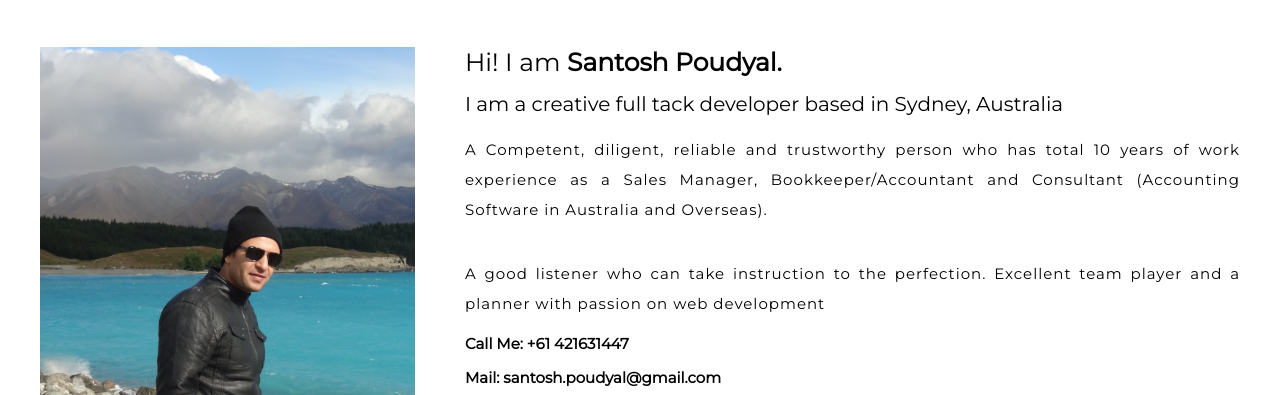
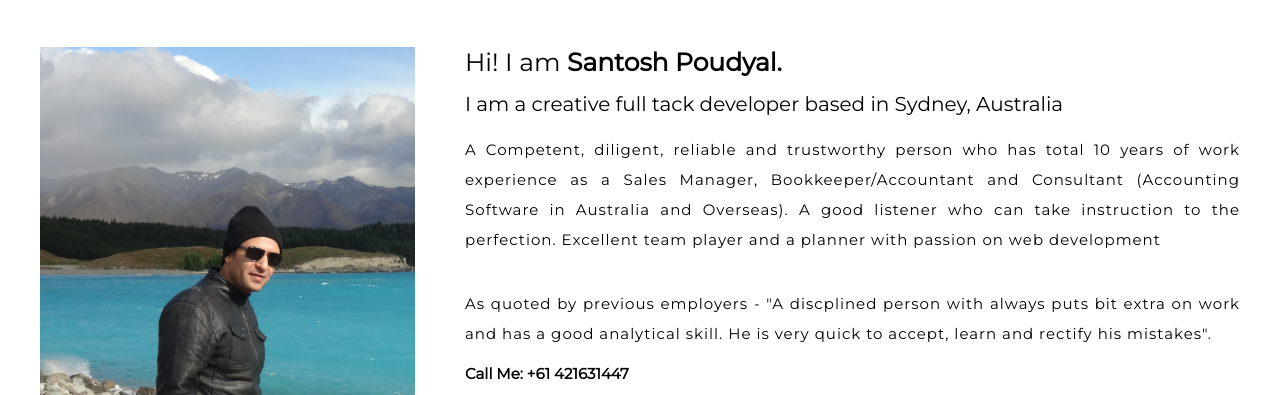
Before and after one commit to Santosh2167/santosh2167.github.io, a plain HTML site: page index.html in a window 1280 px wide. Shown: the part 920-1315 px from the top of the page. Drawn offline with nearby package versions, Linux system fonts and the light colour scheme.

Commit message:
changed description on self

```diff
--- a/index.html
+++ b/index.html
@@ -87,8 +87,9 @@
                         <p class="name-line">Hi! I am <strong>Santosh Poudyal.</strong><p>
                         <p class="name-subline">I am a creative full tack developer based in Sydney, Australia</p><br>
                         <p class="about-me-description">A Competent, diligent, reliable and trustworthy person who has total 10 years of work experience as
-							a Sales Manager, Bookkeeper/Accountant and Consultant (Accounting Software in Australia and Overseas). </p><br>
-							<p class="about-me-description">A good listener who can take instruction to the perfection. Excellent team player and a planner with passion on web development</p>
+							a Sales Manager, Bookkeeper/Accountant and Consultant (Accounting Software in Australia and Overseas).
+							A good listener who can take instruction to the perfection. Excellent team player and a planner with passion on web development</p><br>
+						<p class="about-me-description">As quoted by previous employers - "A discplined person with always puts bit extra on work and has a good analytical skill. He is very quick to accept, learn and rectify his mistakes". </p>
                         <p class="call-me"><strong>Call Me: +61 421631447</strong></p>
                          <p class="mail"><strong>Mail: santosh.poudyal@gmail.com</strong></p>
                          <br>
```
